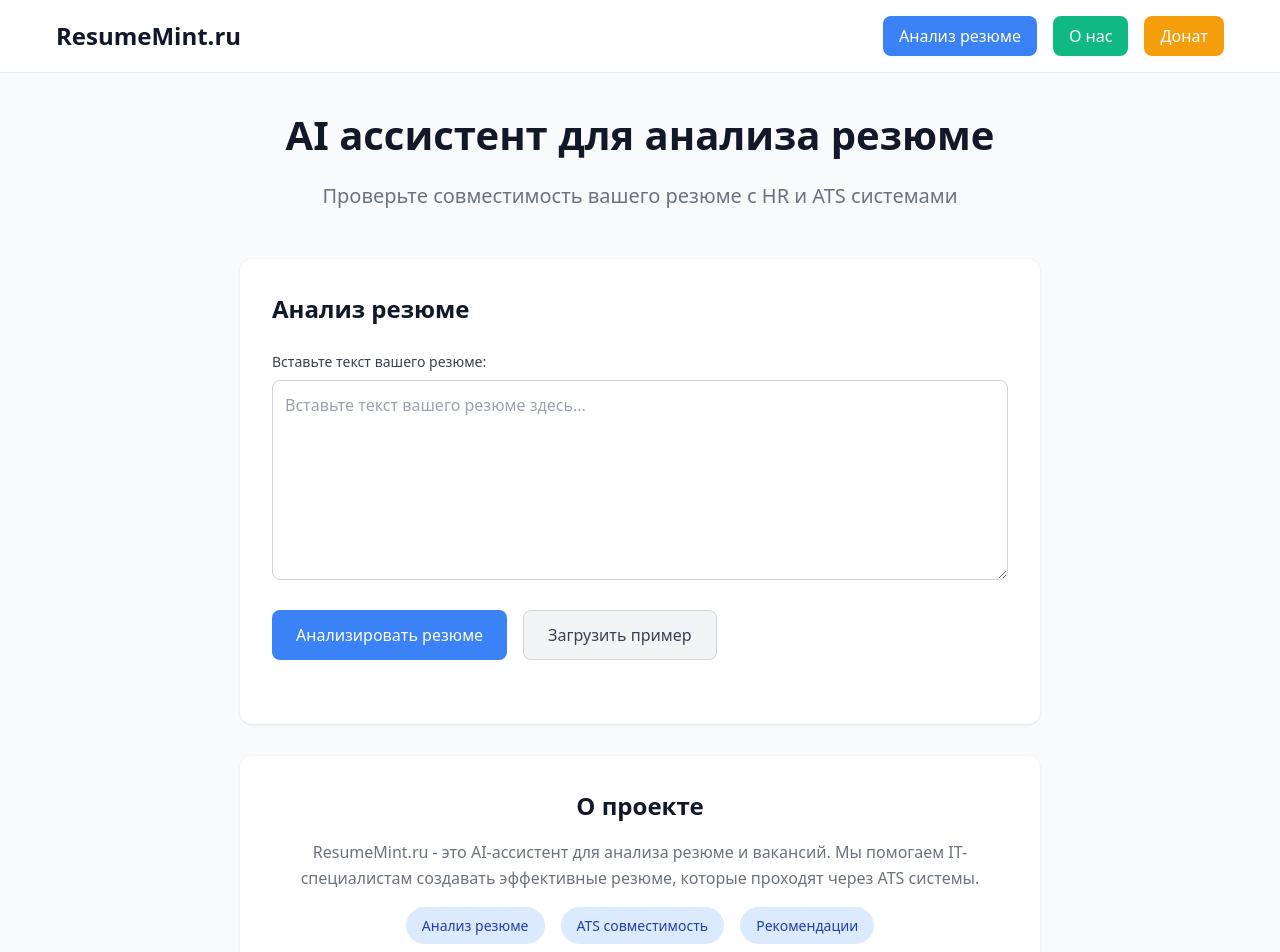
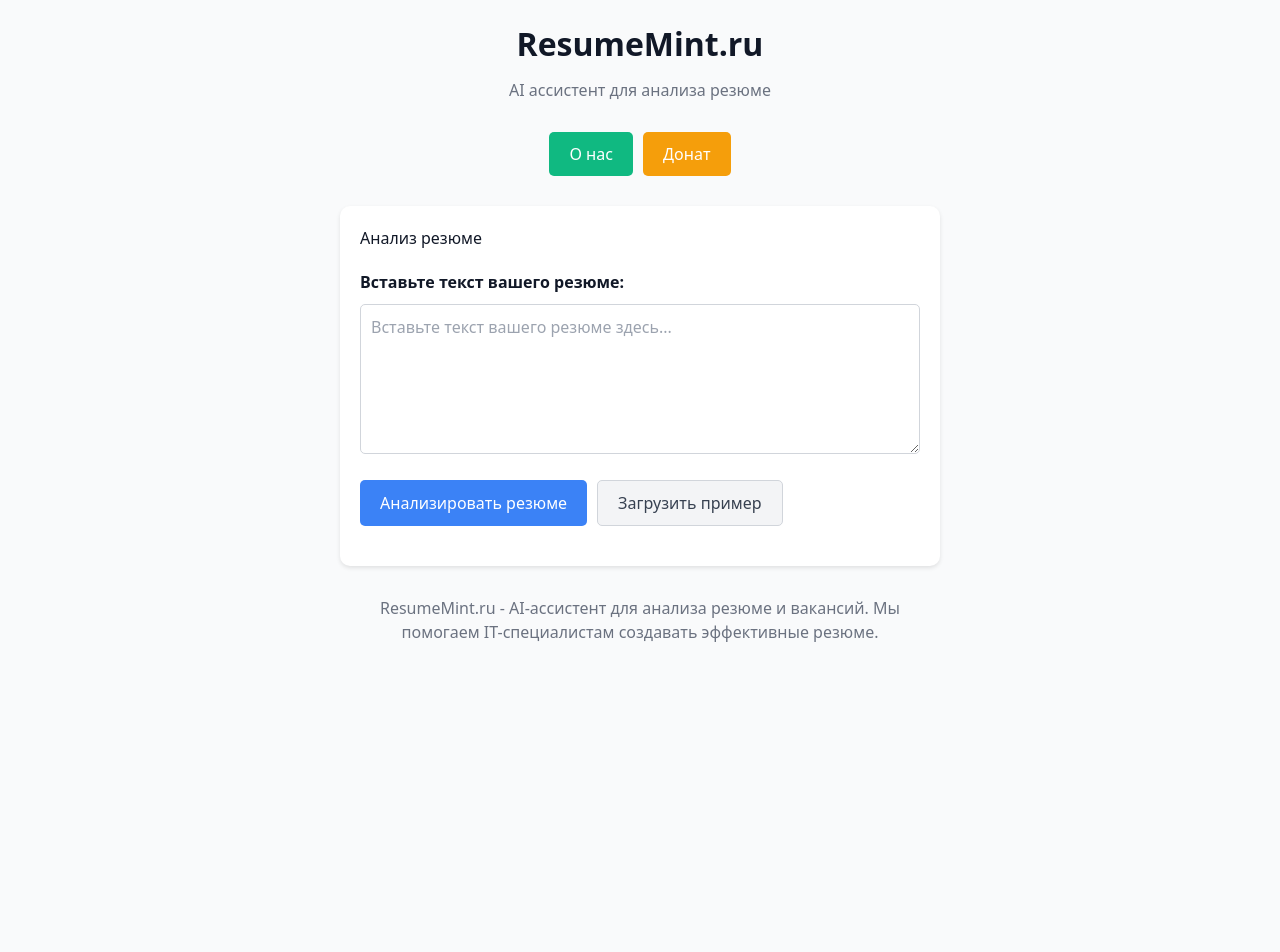
Before and after one commit to Mekkemii/ResumeMint, a React (Create React App) app in the folder frontend/: page / in a window 1280 px wide. Shown: the top 952 px of the page. After the commit the page ends 800 px from the top, so only its background shows below. Built offline with nearby package versions, Linux system fonts and the light colour scheme.

Commit message:
Simplify to minimal working version

```diff
--- a/frontend/src/App.tsx
+++ b/frontend/src/App.tsx
@@ -1,23 +1,16 @@
 import React, { useState } from 'react';
 
-// Vercel cache bust - 2024-12-19 15:30
 function App() {
   const [resumeText, setResumeText] = useState('');
   const [result, setResult] = useState<any>(null);
-  const [loading, setLoading] = useState(false);
-  const [error, setError] = useState<string | null>(null);
 
-  const analyzeResume = async () => {
+  const analyzeResume = () => {
     if (!resumeText.trim()) {
       alert('Введите текст резюме!');
       return;
     }
 
-    setLoading(true);
-    setError(null);
-
-    try {
-      // Простая клиентская логика для тестирования
+    // Простая логика анализа
     const text = resumeText.toLowerCase();
     let level = 'Junior';
     let score = 70;
@@ -38,12 +31,6 @@ function App() {
       skills: text.includes('react') ? ['React'] : [],
       recommendations: ['Добавьте больше деталей', 'Используйте ключевые слова']
     });
-    } catch (err: any) {
-      console.error('Analysis error:', err);
-      setError(err.message || 'Ошибка анализа');
-    } finally {
-      setLoading(false);
-    }
   };
 
   const loadSample = () => {
@@ -54,49 +41,40 @@ function App() {
     <div style={{
       minHeight: '100vh',
       backgroundColor: '#f9fafb',
-      fontFamily: 'system-ui, sans-serif'
+      fontFamily: 'system-ui, sans-serif',
+      padding: '20px'
     }}>
-      {/* Навигация */}
-      <nav style={{
-        backgroundColor: 'white',
-        borderBottom: '1px solid #e5e7eb',
-        padding: '1rem 0'
-      }}>
-        <div style={{
-          maxWidth: '1200px',
-          margin: '0 auto',
-          padding: '0 1rem',
-          display: 'flex',
-          justifyContent: 'space-between',
-          alignItems: 'center'
-        }}>
+      {/* Заголовок */}
+      <div style={{ textAlign: 'center', marginBottom: '30px' }}>
         <h1 style={{
-            fontSize: '1.5rem',
+          fontSize: '2rem',
           fontWeight: 'bold',
           color: '#111827',
-            margin: 0
+          marginBottom: '10px'
         }}>
           ResumeMint.ru
         </h1>
-          <div style={{ display: 'flex', gap: '1rem' }}>
-            <button style={{
-              padding: '0.5rem 1rem',
-              backgroundColor: '#3b82f6',
-              color: 'white',
-              border: 'none',
-              borderRadius: '0.5rem',
-              cursor: 'pointer'
+        <p style={{ color: '#6b7280' }}>
+          AI ассистент для анализа резюме
+        </p>
+      </div>
+
+      {/* Навигация */}
+      <div style={{
+        display: 'flex',
+        justifyContent: 'center',
+        gap: '10px',
+        marginBottom: '30px',
+        flexWrap: 'wrap'
       }}>
-              Анализ резюме
-            </button>
         <button
           onClick={() => window.open('https://t.me/resumemint_support', '_blank')}
           style={{
-                padding: '0.5rem 1rem',
+            padding: '10px 20px',
             backgroundColor: '#10b981',
             color: 'white',
             border: 'none',
-                borderRadius: '0.5rem',
+            borderRadius: '5px',
             cursor: 'pointer'
           }}
         >
@@ -105,70 +83,33 @@ function App() {
         <button
           onClick={() => window.open('https://www.tinkoff.ru/rm/ivanov.ivan123/1234567890', '_blank')}
           style={{
-                padding: '0.5rem 1rem',
+            padding: '10px 20px',
             backgroundColor: '#f59e0b',
             color: 'white',
             border: 'none',
-                borderRadius: '0.5rem',
+            borderRadius: '5px',
             cursor: 'pointer'
           }}
         >
           Донат
         </button>
       </div>
-        </div>
-      </nav>
-
-      {/* Основной контент */}
-      <main style={{
-        maxWidth: '1200px',
-        margin: '0 auto',
-        padding: '2rem 1rem'
-      }}>
-        <div style={{ textAlign: 'center', marginBottom: '3rem' }}>
-          <h2 style={{
-            fontSize: '2.5rem',
-            fontWeight: 'bold',
-            color: '#111827',
-            marginBottom: '1rem'
-          }}>
-            AI ассистент для анализа резюме
-          </h2>
-          <p style={{
-            fontSize: '1.25rem',
-            color: '#6b7280',
-            marginBottom: '2rem'
-          }}>
-            Проверьте совместимость вашего резюме с HR и ATS системами
-          </p>
-        </div>
 
       {/* Форма анализа */}
       <div style={{
+        maxWidth: '600px',
+        margin: '0 auto',
         backgroundColor: 'white',
-          borderRadius: '0.75rem',
-          padding: '2rem',
-          boxShadow: '0 1px 3px rgba(0,0,0,0.1)',
-          maxWidth: '800px',
-          margin: '0 auto'
+        padding: '20px',
+        borderRadius: '10px',
+        boxShadow: '0 2px 4px rgba(0,0,0,0.1)'
       }}>
-          <h3 style={{
-            fontSize: '1.5rem',
-            fontWeight: 'bold',
-            color: '#111827',
-            marginBottom: '1.5rem'
-          }}>
+        <h2 style={{ marginBottom: '20px', color: '#111827' }}>
           Анализ резюме
-          </h3>
+        </h2>
 
-          <div style={{ marginBottom: '1.5rem' }}>
-            <label style={{
-              display: 'block',
-              fontSize: '0.875rem',
-              fontWeight: '500',
-              color: '#374151',
-              marginBottom: '0.5rem'
-            }}>
+        <div style={{ marginBottom: '20px' }}>
+          <label style={{ display: 'block', marginBottom: '10px', fontWeight: 'bold' }}>
             Вставьте текст вашего резюме:
           </label>
           <textarea
@@ -176,106 +117,76 @@ function App() {
             onChange={(e) => setResumeText(e.target.value)}
             style={{
               width: '100%',
-                padding: '0.75rem',
+              padding: '10px',
               border: '1px solid #d1d5db',
-                borderRadius: '0.5rem',
-                fontSize: '1rem',
-                minHeight: '200px',
+              borderRadius: '5px',
+              minHeight: '150px',
               resize: 'vertical'
             }}
             placeholder="Вставьте текст вашего резюме здесь..."
           />
         </div>
 
-          <div style={{ display: 'flex', gap: '1rem', marginBottom: '2rem' }}>
+        <div style={{ display: 'flex', gap: '10px', marginBottom: '20px', flexWrap: 'wrap' }}>
           <button
             onClick={analyzeResume}
-              disabled={loading}
             style={{
-                padding: '0.75rem 1.5rem',
-                backgroundColor: loading ? '#9ca3af' : '#3b82f6',
+              padding: '10px 20px',
+              backgroundColor: '#3b82f6',
               color: 'white',
               border: 'none',
-                borderRadius: '0.5rem',
-                fontSize: '1rem',
-                fontWeight: '500',
-                cursor: loading ? 'not-allowed' : 'pointer'
+              borderRadius: '5px',
+              cursor: 'pointer'
             }}
           >
-              {loading ? 'Анализируем...' : 'Анализировать резюме'}
+            Анализировать резюме
           </button>
           <button
             onClick={loadSample}
-              disabled={loading}
             style={{
-                padding: '0.75rem 1.5rem',
+              padding: '10px 20px',
               backgroundColor: '#f3f4f6',
               color: '#374151',
               border: '1px solid #d1d5db',
-                borderRadius: '0.5rem',
-                fontSize: '1rem',
-                fontWeight: '500',
-                cursor: loading ? 'not-allowed' : 'pointer'
+              borderRadius: '5px',
+              cursor: 'pointer'
             }}
           >
             Загрузить пример
           </button>
         </div>
 
-          {/* Ошибка */}
-          {error && (
-            <div style={{
-              backgroundColor: '#fef2f2',
-              border: '1px solid #fecaca',
-              borderRadius: '0.5rem',
-              padding: '1rem',
-              marginBottom: '1rem',
-              color: '#dc2626'
-            }}>
-              <strong>Ошибка:</strong> {error}
-            </div>
-          )}
-
         {/* Результаты */}
         {result && (
           <div style={{
             backgroundColor: '#f8fafc',
-              borderRadius: '0.5rem',
-              padding: '1.5rem',
+            padding: '20px',
+            borderRadius: '5px',
             border: '1px solid #e2e8f0'
           }}>
-              <h4 style={{
-                fontSize: '1.25rem',
-                fontWeight: 'bold',
-                color: '#111827',
-                marginBottom: '1rem'
-              }}>
+            <h3 style={{ marginBottom: '15px', color: '#111827' }}>
               Результаты анализа
-              </h4>
-              <div style={{ display: 'grid', gridTemplateColumns: '1fr 1fr', gap: '1rem' }}>
+            </h3>
+            <div style={{ display: 'grid', gridTemplateColumns: '1fr 1fr', gap: '15px' }}>
               <div>
-                  <strong style={{ color: '#374151' }}>Уровень специалиста:</strong>
-                  <p style={{ color: '#3b82f6', fontWeight: '500', margin: '0.25rem 0' }}>
-                    {result.level}
-                  </p>
+                <strong>Уровень специалиста:</strong>
+                <p style={{ color: '#3b82f6', margin: '5px 0' }}>{result.level}</p>
               </div>
               <div>
-                  <strong style={{ color: '#374151' }}>ATS совместимость:</strong>
-                  <p style={{ color: '#3b82f6', fontWeight: '500', margin: '0.25rem 0' }}>
-                    {result.score}%
-                  </p>
+                <strong>ATS совместимость:</strong>
+                <p style={{ color: '#3b82f6', margin: '5px 0' }}>{result.score}%</p>
               </div>
               <div>
-                  <strong style={{ color: '#374151' }}>Найденные навыки:</strong>
-                  <ul style={{ color: '#10b981', margin: '0.25rem 0', paddingLeft: '1.5rem' }}>
+                <strong>Найденные навыки:</strong>
+                <ul style={{ color: '#10b981', margin: '5px 0', paddingLeft: '20px' }}>
                   {result.skills.map((skill: string, index: number) => (
                     <li key={index}>{skill}</li>
                   ))}
                 </ul>
               </div>
               <div>
-                  <strong style={{ color: '#374151' }}>Рекомендации:</strong>
-                  <ul style={{ color: '#6b7280', margin: '0.25rem 0', paddingLeft: '1.5rem' }}>
+                <strong>Рекомендации:</strong>
+                <ul style={{ color: '#6b7280', margin: '5px 0', paddingLeft: '20px' }}>
                   {result.recommendations.map((rec: string, index: number) => (
                     <li key={index}>{rec}</li>
                   ))}
@@ -288,70 +199,16 @@ function App() {
 
       {/* Информация о проекте */}
       <div style={{
-          backgroundColor: 'white',
-          borderRadius: '0.75rem',
-          padding: '2rem',
-          boxShadow: '0 1px 3px rgba(0,0,0,0.1)',
-          maxWidth: '800px',
-          margin: '2rem auto 0',
-          textAlign: 'center'
+        maxWidth: '600px',
+        margin: '30px auto 0',
+        textAlign: 'center',
+        color: '#6b7280'
       }}>
-          <h3 style={{
-            fontSize: '1.5rem',
-            fontWeight: 'bold',
-            color: '#111827',
-            marginBottom: '1rem'
-          }}>
-            О проекте
-          </h3>
-          <p style={{
-            color: '#6b7280',
-            lineHeight: '1.6',
-            marginBottom: '1rem'
-          }}>
-            ResumeMint.ru - это AI-ассистент для анализа резюме и вакансий.
-            Мы помогаем IT-специалистам создавать эффективные резюме,
-            которые проходят через ATS системы.
+        <p>
+          ResumeMint.ru - AI-ассистент для анализа резюме и вакансий.
+          Мы помогаем IT-специалистам создавать эффективные резюме.
         </p>
-          <div style={{
-            display: 'flex',
-            justifyContent: 'center',
-            gap: '1rem',
-            flexWrap: 'wrap'
-          }}>
-            <span style={{
-              backgroundColor: '#dbeafe',
-              color: '#1e40af',
-              padding: '0.5rem 1rem',
-              borderRadius: '2rem',
-              fontSize: '0.875rem',
-              fontWeight: '500'
-            }}>
-              Анализ резюме
-            </span>
-            <span style={{
-              backgroundColor: '#dbeafe',
-              color: '#1e40af',
-              padding: '0.5rem 1rem',
-              borderRadius: '2rem',
-              fontSize: '0.875rem',
-              fontWeight: '500'
-            }}>
-              ATS совместимость
-            </span>
-            <span style={{
-              backgroundColor: '#dbeafe',
-              color: '#1e40af',
-              padding: '0.5rem 1rem',
-              borderRadius: '2rem',
-              fontSize: '0.875rem',
-              fontWeight: '500'
-            }}>
-              Рекомендации
-            </span>
       </div>
-        </div>
-      </main>
     </div>
   );
 }
```
Also changed, not shown: 1 other file (tests, documents, lock files or other folders). Lines whose indentation alone changed are shown as unchanged.
